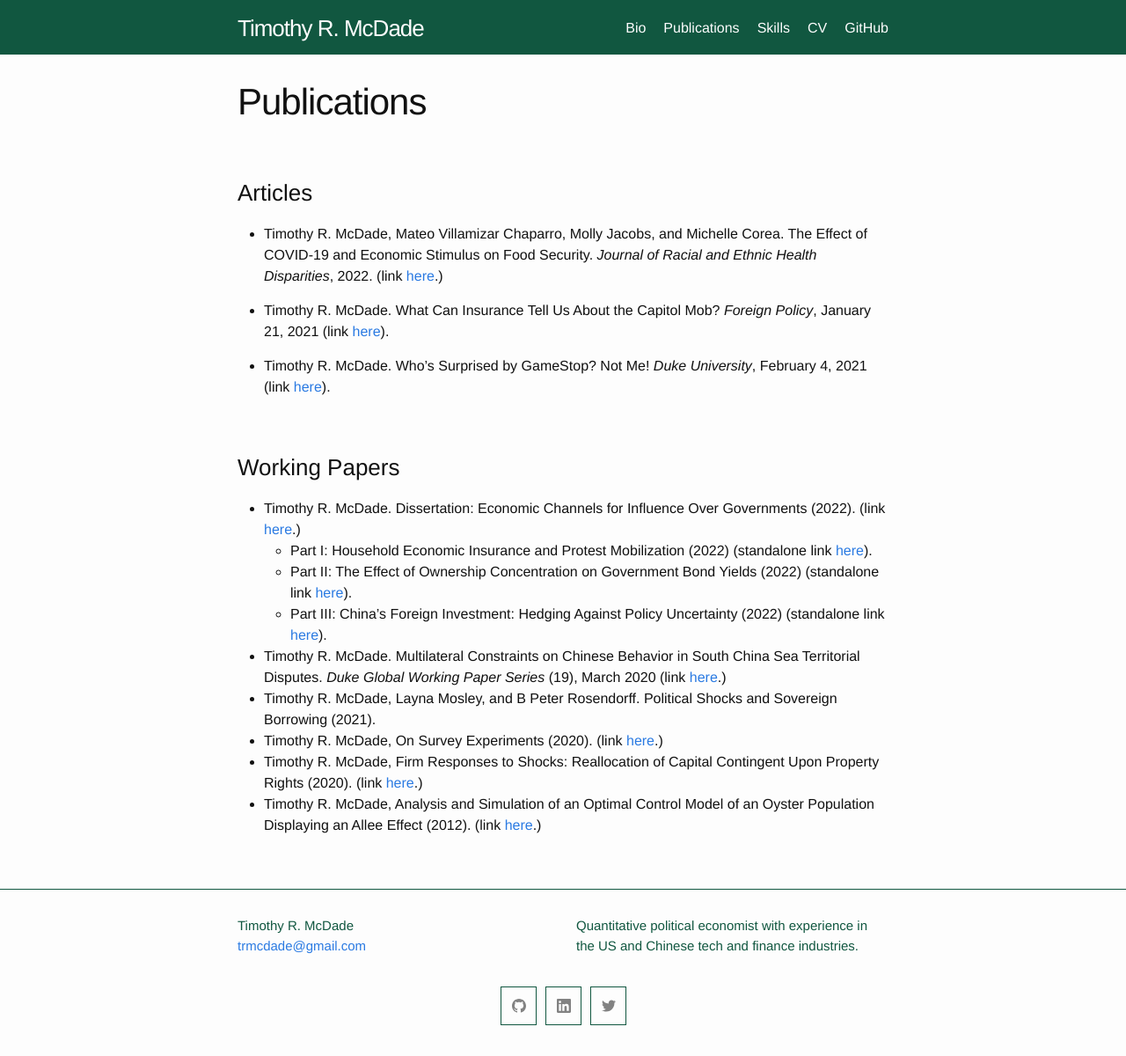
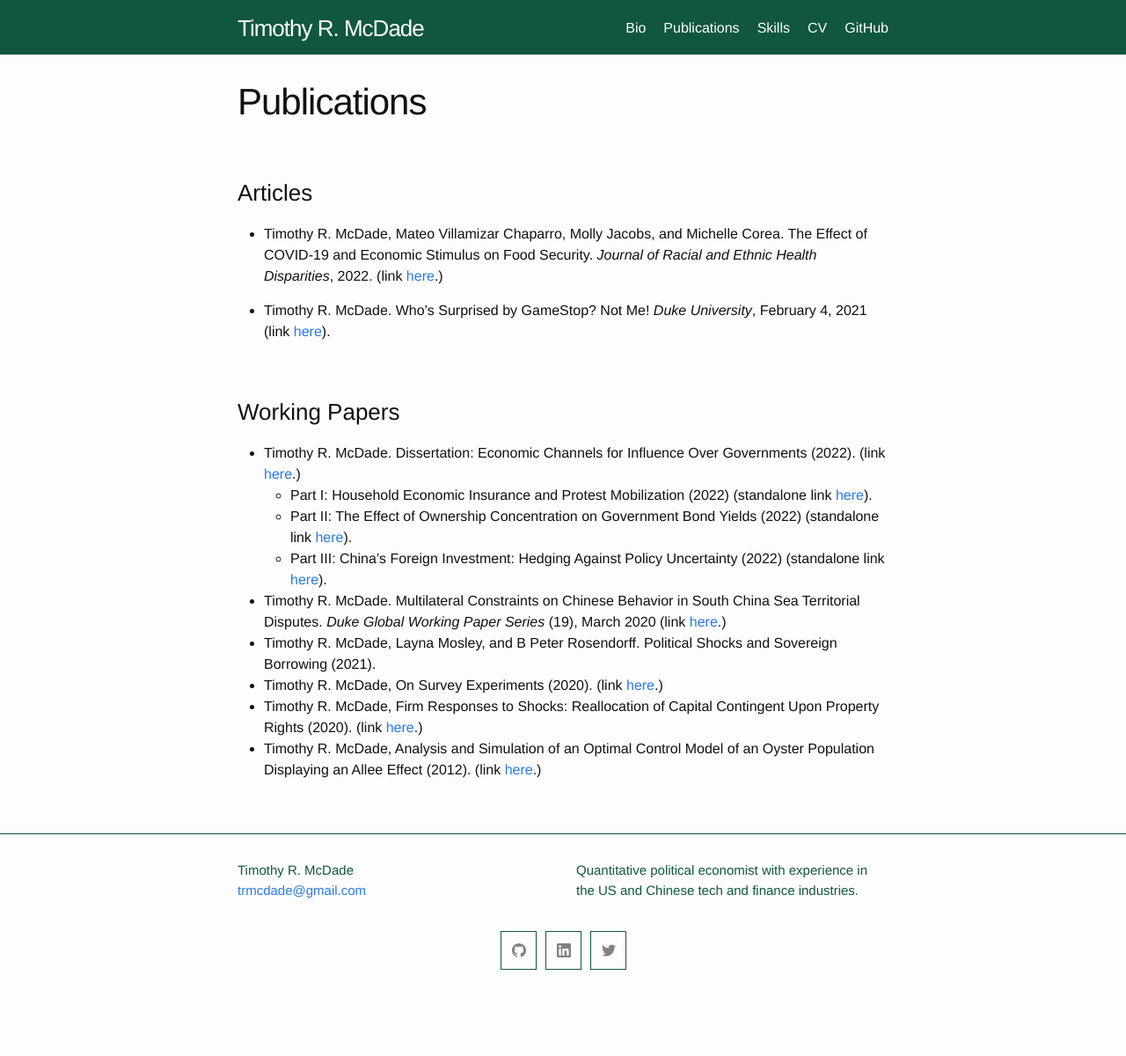
Before and after one commit to trmcdade/trmcdade.github.io, a Jekyll site: the page built from publications.md, in a window 1280 px wide. Shown: the whole page at 88% size. Built offline with Jekyll 4.4.1, drawn with Linux system fonts in a browser that asks for light colours; our own code applies the rules of GitHub Pages for plain Markdown files; after the commit the page ends 1137 px from its top, so only the background shows below that.

Commit message:
Update publications.md

```diff
--- a/publications.md
+++ b/publications.md
@@ -6,7 +6,7 @@ title: Publications
 
   - Timothy R. McDade,  Mateo Villamizar Chaparro, Molly Jacobs, and Michelle Corea. The Effect of COVID-19 and Economic Stimulus on Food Security. *Journal of Racial and Ethnic Health Disparities*, 2022. (link <a href="assets/papers/Jacobs_et_al_Food_Security_and_Covid_2022.pdf">here</a>.)
 
-  - Timothy R. McDade. What Can Insurance Tell Us About the Capitol Mob? *Foreign Policy*, January 21, 2021 (link [here](https://foreignpolicy.com/2021/01/21/what-can-insurance-tell-us-about-the-capitol-mob/)).
+  <!-- - Timothy R. McDade. What Can Insurance Tell Us About the Capitol Mob? *Foreign Policy*, January 21, 2021 (link [here](https://foreignpolicy.com/2021/01/21/what-can-insurance-tell-us-about-the-capitol-mob/)). -->
 
   - Timothy R. McDade. Who's Surprised by GameStop? Not Me! *Duke University*, February 4, 2021 (link [here](https://medium.com/dukeuniversity/whos-surprised-by-gamestop-not-me-741bbc1d92cf)).
 
```
